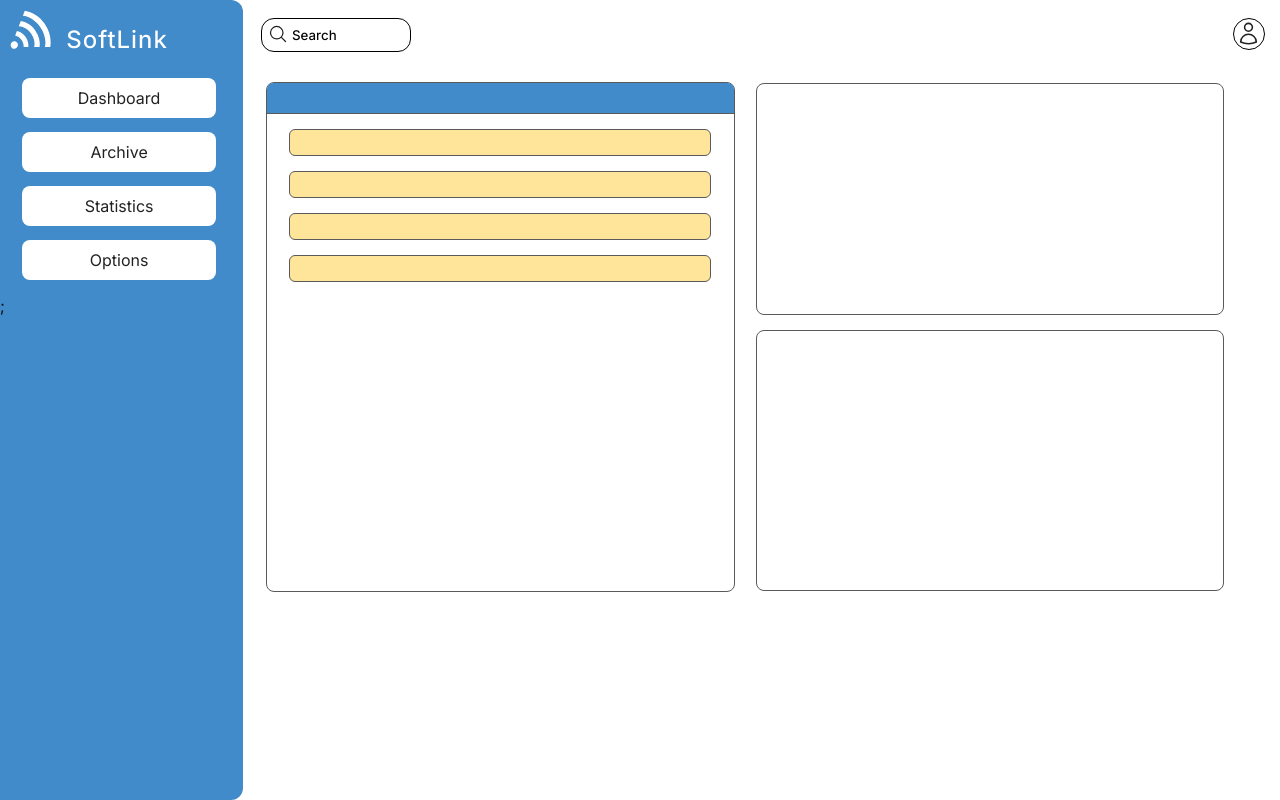
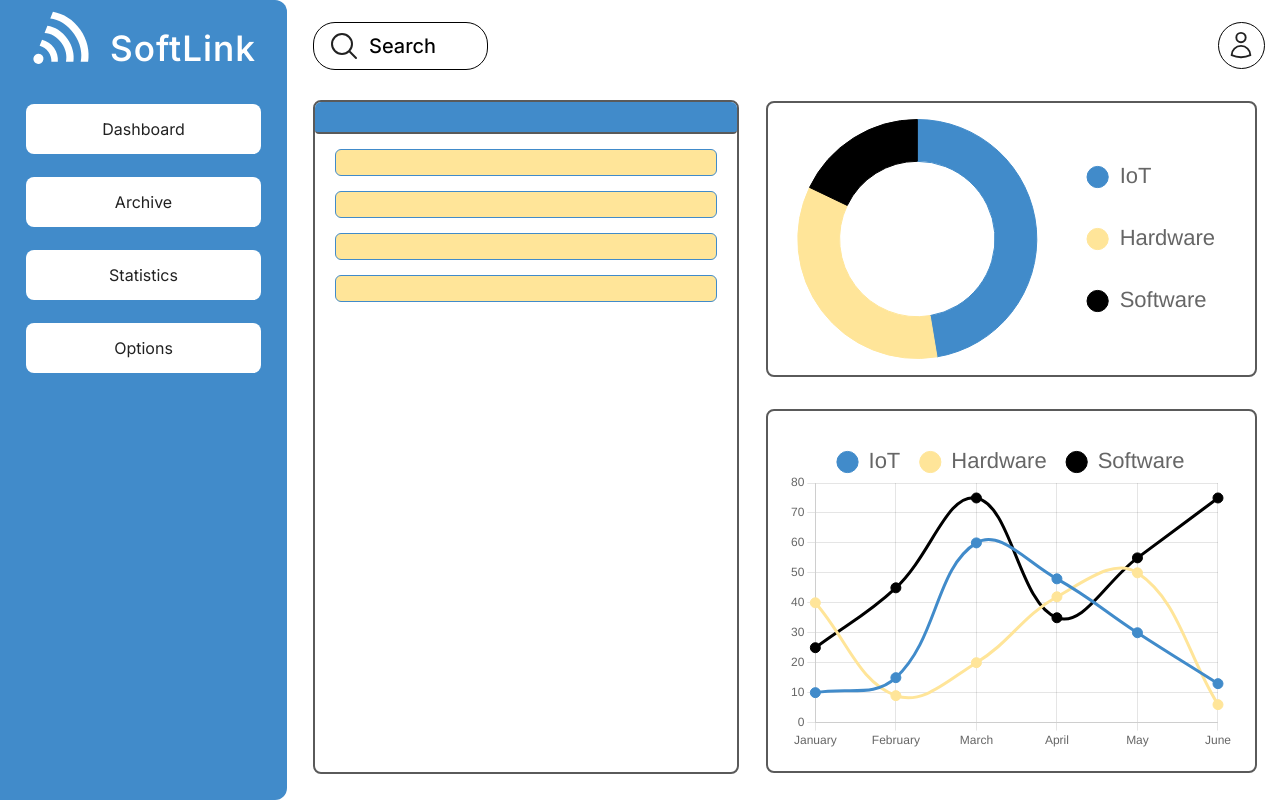
Before and after one commit to Calcifer04/chart-dashboard, a React (Vite) app: page / in a window 1280 px wide. Built offline with nearby package versions, Linux system fonts and the light colour scheme.

Commit message:
Charts Added

```diff
--- a/package.json
+++ b/package.json
@@ -10,7 +10,9 @@
     "preview": "vite preview"
   },
   "dependencies": {
+    "chart.js": "^4.4.4",
     "react": "^18.3.1",
+    "react-chartjs-2": "^5.2.0",
     "react-dom": "^18.3.1"
   },
   "devDependencies": {
--- a/src/components/Content.jsx
+++ b/src/components/Content.jsx
@@ -1,4 +1,6 @@
 import React from 'react'
+import Donut from './Donut'
+import Line from './Line'
 import '../styles/Content.css'
 
 const Content = () => {
@@ -12,8 +14,16 @@ const Content = () => {
                 <div className='table-item'></div>
             </div>
             <div className='graph-boxes'>
-                <div className='pie-chart'></div>
-                <div className='line-graph'></div>
+                <div className='pie-chart'>
+                    <div className='donut-wrapper'>
+                    <Donut/>
+                    </div>
+                </div>
+                <div className='line-graph'>
+                    <div className='line-wrapper'>
+                    <Line/>
+                    </div>
+                </div>
             </div>
         </div>
     )
--- /dev/null
+++ b/src/components/Donut.jsx
@@ -0,0 +1,75 @@
+import React from 'react'
+import { Doughnut } from 'react-chartjs-2'
+import { Chart as ChartJS, ArcElement, Tooltip, Legend } from 'chart.js'
+
+ChartJS.register(ArcElement, Tooltip, Legend);
+
+const DonutChart = () => {
+
+    let data= [
+        {
+          label: "IoT",
+          value: 45,
+          color: "rgb(65, 139, 202, 1)",
+          cutout: "65%",
+        },
+        {
+          label: "Hardware",
+          value: 33,
+          color: "rgb(255, 229, 153, 1)",
+          cutout: "60%",
+        },
+        {
+          label: "Software",
+          value: 17,
+          color: "rgb(0, 0, 0, 1)",
+          cutout: "70%",
+        },
+      ]
+
+      const options = {
+        plugins: {
+          legend: {
+            position: 'right',
+            labels: {
+              usePointStyle: true,
+              font: {
+                size: 22,
+              },
+              padding: 40,
+              boxWidth: 80,
+              boxHeight: 15,
+            },
+          },
+          tooltip: {
+            enabled: true,
+          },
+        },
+        responsive: true,
+        maintainAspectRatio: false,
+        cutout: data.map((item) => item.cutout),
+      };
+
+
+
+        const finalData = {
+          labels: data.map((item) => item.label),
+          datasets: [
+            {
+              data: data.map((item) => Math.round(item.value)),
+              backgroundColor: data.map((item) => item.color),
+              borderColor: data.map((item) => item.color),
+              borderWidth: 1,
+              dataVisibility: new Array(data.length).fill(true),
+            },
+          ],
+        };
+
+    return (
+        <div style={{ width: '90%', height: '240px', margin: "20px"}}>
+            <Doughnut data={finalData} options={options}/>
+        </div>
+    )
+}
+
+export default DonutChart
--- /dev/null
+++ b/src/components/Line.jsx
@@ -0,0 +1,82 @@
+import React from 'react'
+import { Line } from 'react-chartjs-2'
+import { Chart as ChartJS, LineElement, PointElement, LinearScale, Title, Tooltip, Legend, CategoryScale } from 'chart.js'
+
+ChartJS.register(LineElement, PointElement, LinearScale, Title, Tooltip, Legend, CategoryScale);
+
+const LineChart = () => {
+
+    const data = {
+        labels: ['January', 'February', 'March', 'April', 'May', 'June'],
+        datasets: [
+            {
+                label: 'IoT',
+                data: [10, 15, 60, 48, 30, 13],
+                fill: true,
+                borderColor: 'rgb(65, 139, 202, 1)',
+                backgroundColor: 'rgb(65, 139, 202, 1)',
+                tension: 0.4,
+                pointRadius: 5,
+                pointHoverRadius: 7,
+                pointStyle: 'circle',
+            },
+            {
+                label: 'Hardware',
+                data: [40, 9, 20, 42, 50, 6],
+                fill: true,
+                borderColor: 'rgb(255, 229, 153, 1)',
+                backgroundColor: 'rgb(255, 229, 153, 1)',
+                tension: 0.4,
+                pointRadius: 5,
+                pointHoverRadius: 7,
+                pointStyle: 'circle',
+            },
+            {
+                label: 'Software',
+                data: [25, 45, 75, 35, 55, 75],
+                fill: true,
+                borderColor: 'rgb(0, 0, 0, 1)',
+                backgroundColor: 'rgb(0, 0, 0, 1)',
+                tension: 0.4,
+                pointRadius: 5,
+                pointHoverRadius: 7,
+                pointStyle: 'circle',
+            },
+        ],
+    };
+
+    const options = {
+        plugins: {
+            legend: {
+                position: 'top',
+                labels: {
+                    usePointStyle: true,
+                    font: {
+                        size: 22,
+                    },
+                    padding: 20,
+                    boxWidth: 20,
+                    boxHeight: 15,
+                },
+            },
+            tooltip: {
+                enabled: true,
+            },
+        },
+        responsive: true,
+        maintainAspectRatio: false,
+        scales: {
+            y: {
+                beginAtZero: true,
+            },
+        },
+    };
+
+    return (
+        <div style={{ width: '100%', height: '320px', margin: "20px"}}>
+            <Line data={data} options={options} />
+        </div>
+    );
+}
+
+export default LineChart;
--- a/src/components/SideBar.jsx
+++ b/src/components/SideBar.jsx
@@ -19,7 +19,7 @@ const SideBar = () => {
             </div>
             {menuitems.map((item, index) => (
             <div key={index} className="box-item">{item}</div>
-            ))};
+            ))}
         </div>
     );
 };
--- a/src/styles/Content.css
+++ b/src/styles/Content.css
@@ -1,15 +1,14 @@
 .content {
     display: flex;
     flex-direction: row;
+    height: calc(100% - 70px);
 }
 
 .table-box {
-    border: 1px solid rgb(90, 90, 90);
+    border: 2px solid rgb(90, 90, 90);
     border-radius: 8px;
-    width: 45%;
-    height: 508px;
-    margin-top: 30px;
-    margin-left: 23px;
+    width: 49%;
+    margin: 30px 0px 26px 26px;
     display: flex;
     flex-direction: column;
     align-items: center;
@@ -23,6 +22,7 @@
     justify-content: center;
     align-items: center;
     border: 1px solid rgb(90, 90, 90);
+    border: 1px solid rgb(65, 139, 202);
     border-radius: 6px;
     margin-top: 15px;
 }
@@ -33,7 +33,9 @@
     background-color:rgb(65, 139, 202);
     border-top-left-radius: 6px;
     border-top-right-radius: 6px;
-    border-bottom: 1px solid rgb(90, 90, 90);
+    border-bottom-left-radius: 4px;
+    border-bottom-right-radius: 4px;
+    border-bottom: 2px solid rgb(90, 90, 90);
 }
 
 .graph-boxes {
@@ -41,25 +43,48 @@
     flex-direction: column;
     border: 1px solid rgba(90, 90, 90, 0);
     border-radius: 8px;
-    width: 45%;
-    height: 508px;
-    margin-top: 30px;
-    margin-left: 20px;
-    gap: 15px;
+    width: 49%;
+    margin: 30px 26px 26px 26px;
+    gap: 32px;
 }
 
 .pie-chart {
-    border: 1px solid rgb(90, 90, 90);
+    border: 2px solid rgb(90, 90, 90);
     border-radius: 8px;
     width: 100%;
-    height: 47%;
+    height: 40%;
+    flex: 1;
+    display: flex;
+    align-items: center;
+    justify-content: center;
 
 
 }
 
 .line-graph {
-    border: 1px solid rgb(90, 90, 90);
+    border: 2px solid rgb(90, 90, 90);
     border-radius: 8px;
     width: 100%;
-    height: 53%;
+    height: 60%;
+    flex: 1;
+    display: flex;
+    justify-content: center;
+    align-items: center;
+
 }
+
+.donut-wrapper {
+    width: 100%;
+    max-width: 500px;
+    height: auto;
+    box-sizing: border-box;
+  }
+
+  .line-wrapper {
+    width: 100%;
+    max-width: 700px;
+    height: 100%;
+    display: flex;
+    justify-content: center;
+    align-items: center;
+  }
--- a/src/styles/SideBar.css
+++ b/src/styles/SideBar.css
@@ -1,17 +1,21 @@
 .box {
-    width: 300px;
+    width: 370px;
     background-color: rgb(65, 139, 202);
     border-top-right-radius: 12px;
     border-bottom-right-radius: 12px;
+    display: flex;
+    flex-direction: column;
+    align-items: center;
 }
 
 h2 {
     color: #FFFFFF;
     font-family: "Inter", sans-serif;
     font-optical-sizing: auto;
-    font-weight: 470;
+    font-weight: 550;
     font-style: normal;
-    margin-top: 9%;
+    font-size: 35px;
+    margin-top: 22px;
     letter-spacing: 1px;
 }
 
@@ -21,20 +25,19 @@ h2 {
 }
 
 .wifi {
-    width: 17%;
-    padding-left: 10px;
-    padding-right: 15px;
+    width: 60px;
+    margin-top: 8px;
+    padding-right: 19px;
 }
 
 .box-item {
-    width:80%;
-    height: 40px;
+    width:82%;
+    height: 50px;
     background-color: #FFFFFF;
     border-radius: 8px;
     display: flex;
     flex-direction: column;
     align-items: center;
     justify-content: center;
-    margin-left: 9%;
-    margin-bottom: 14px;
+    margin-bottom: 23px;
 }
--- a/src/styles/ToolBar.css
+++ b/src/styles/ToolBar.css
@@ -11,17 +11,19 @@
 .searchbar {
     background-color: #FFFFFF;
     border: 1px solid black;
-    border-radius: 13px;
+    border-radius: 22px;
     padding: 8px;
     width: 110px;
-    margin-left: 12%;
-    margin-top: 12%;
-    padding-left: 30px;
+    height: 30px;
+    margin-left: 26px;
+    margin-top: 22px;
+    padding-left: 55px;
     font-family: "Inter", sans-serif;
     font-optical-sizing: auto;
     font-weight: 470;
     font-style: normal;
     color: black;
+    font-size: 20px;
 }
 
 ::placeholder {
@@ -31,11 +33,11 @@
 
 .search-icon {
     position: absolute;
-    right: 105px;
+    left: 41px;
     top: 65%;
     transform: translateY(-50%);
-    width: 20px;
-    height: 20px;
+    width: 32px;
+    height: 32px;
     pointer-events: none;
 }
 
@@ -44,14 +46,14 @@
     right: 15px;
     border: 1px solid black;
     border-radius: 50%;
-    width: 30px;
-    height: 30px;
-    margin-top: 18px;
+    width: 45px;
+    height: 45px;
+    margin-top: 22px;
 }
 
 .profile-icon {
-    width: 25px;
-    height:25px;
-    padding-top: 2px;
-    padding-left: 2px;
+    width: 30px;
+    height:30px;
+    padding-top: 7px;
+    padding-left: 7px;
 }
```
Also changed, not shown: 1 other file (tests, documents, lock files or other folders).
